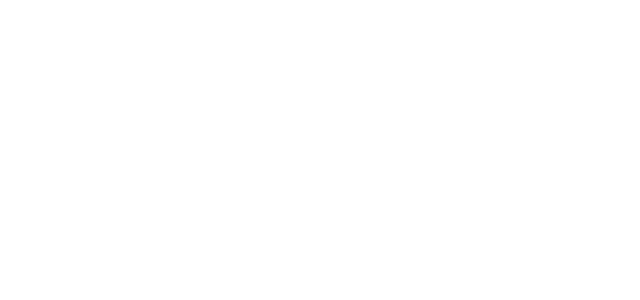
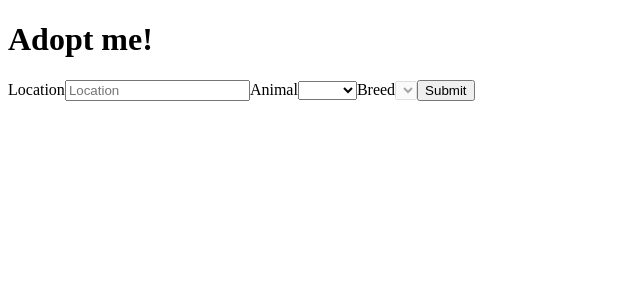
Before and after one commit to gyurcigyurma/ReactV8_BH, a React (Vite) app: page / in a window 1280 px wide. Shown: the top 300 px of the page, without its empty margins (0-640 px from the left). Built offline with nearby package versions, Linux system fonts and the light colour scheme.

Commit message:
Hooks added

```diff
--- a/src/App.jsx
+++ b/src/App.jsx
@@ -1,14 +1,14 @@
 import React from 'react';
 import { createRoot } from 'react-dom';
-import Pet from './Pet';
+import SearchParams from './SearchParams';
 
 const App = () => {
-  <div>
-    <h1>Adopt me!</h1>
-    <Pet name="Buksi" animal="dog" breed="Szetter" />
-    <Pet name="Szuzi" animal="bird" breed="Kakadu" />
-    <Pet name="Muci" animal="cat" breed="Sziami" />
-  </div>;
+  return (
+    <div>
+      <h1>Adopt me!</h1>
+      <SearchParams />
+    </div>
+  );
 };
 
 const container = document.getElementById('root');
--- /dev/null
+++ b/src/SearchParams.jsx
@@ -0,0 +1,61 @@
+import { useState } from 'react';
+const ANIMALS = ['bird', 'cat', 'dog', 'rabbit', 'reptile'];
+const breeds = [];
+
+const SearchParams = () => {
+  const [location, setLocation] = useState('');
+  const [animal, setAnimal] = useState('');
+  const [breed, setBreed] = useState('');
+
+  return (
+    <div className="search-params">
+      <form>
+        <label htmlFor="location">
+          Location
+          <input
+            type="text"
+            id="location"
+            value={location}
+            placeholder="Location"
+            onChange={(e) => setLocation(e.target.value)}
+          />
+        </label>
+        <label htmlFor="animal">
+          Animal
+          <select
+            name=""
+            id="animal"
+            value={animal}
+            onChange={(e) => {
+              setAnimal(e.target.value);
+              setBreed('');
+            }}
+          >
+            <option />
+            {ANIMALS.map((animal) => (
+              <option key={animal}>{animal}</option>
+            ))}
+          </select>
+        </label>
+        <label htmlFor="breed">
+          Breed
+          <select
+            name=""
+            disabled={breeds.length === 0}
+            id="breed"
+            value={breed}
+            onChange={(e) => setBreed(e.target.value)}
+          >
+            <option />
+            {breeds.map((breed) => (
+              <option key={breed}>{breed}</option>
+            ))}
+          </select>
+        </label>
+        <button>Submit</button>
+      </form>
+    </div>
+  );
+};
+
+export default SearchParams;
```
